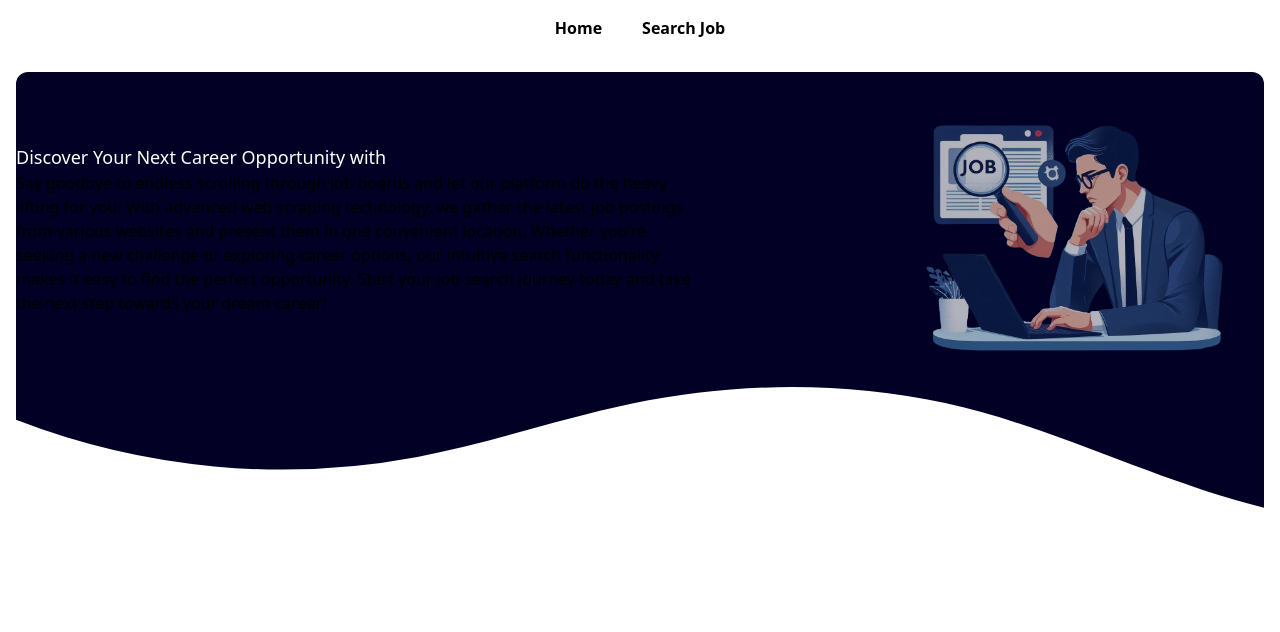
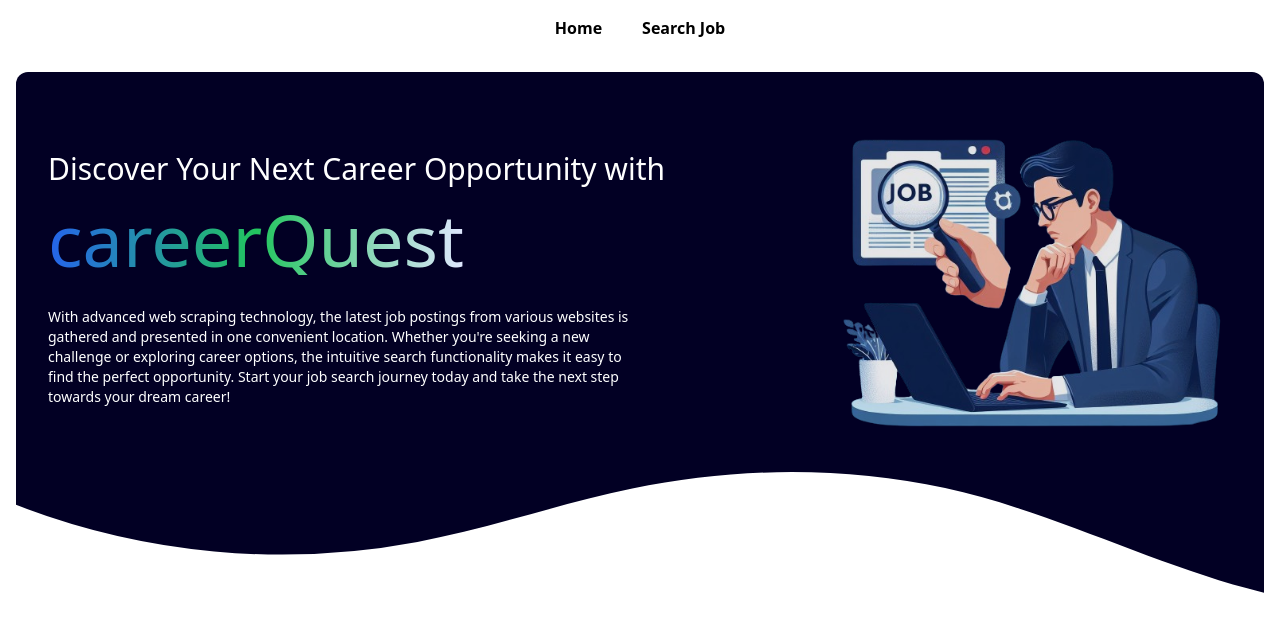
Before and after one commit to PRASUN-SITAULA/careerQuest, a React (Vite) app in the folder frontend/: page /jobs in a window 1280 px wide. Shown: the top 632 px of the page. Built offline with nearby package versions, Linux system fonts and the light colour scheme.

Commit message:
hero section complete

```diff
--- a/frontend/src/App.css
+++ b/frontend/src/App.css
@@ -3,7 +3,6 @@
     filter: blur(100px);
     background: radial-gradient(circle at 50% 50%,rgba(76, 0, 255, 1), rgba(76, 0, 255, 0));
     opacity: 0.2;
-
 }
 
 .custom-svg {
--- a/frontend/src/components/Landing.jsx
+++ b/frontend/src/components/Landing.jsx
@@ -6,11 +6,11 @@ export default function Landing(){
         <div className='m-4 flex justify-center items-center'>
             <div className='w-full flex flex-col'>
                 <div className='w-full flex flex-row bg-custom-blue justify-between items-center rounded-t-xl'>
-                    <div>
-                        <h1 className='text-white text-bold text-lg'>Discover Your Next Career Opportunity with</h1>
-                        <div className='w-3/4'>
-                        Say goodbye to endless scrolling through job boards and let our platform do the heavy lifting for you.
-                        With advanced web scraping technology, we gather the latest job postings from various websites and present them in one convenient location. Whether you're seeking a new challenge or exploring career options, our intuitive search functionality makes it easy to find the perfect opportunity.
+                    <div className='mt-8 ml-8'>
+                        <h1 className='text-white text-bold text-3xl'>Discover Your Next Career Opportunity with</h1>
+                        <h1 className='bg-gradient-to-r from-blue-600 via-green-500 to-indigo-100 inline-block text-transparent bg-clip-text text-7xl text-bold my-4'>careerQuest</h1>
+                        <div className='w-3/4 my-4 text-white text-sm'>
+                        With advanced web scraping technology, the latest job postings from various websites is gathered and presented in one convenient location. Whether you're seeking a new challenge or exploring career options, the intuitive search functionality makes it easy to find the perfect opportunity.
                         Start your job search journey today and take the next step towards your dream career!
                         </div>
                     </div>
@@ -18,7 +18,7 @@ export default function Landing(){
                         <img
                         src={jobImage}
                         alt="Banner"
-                        className="opacity-70"
+                        className="opacity-90"
                         />
                     </div>
                 </div>
--- a/frontend/tailwind.config.js
+++ b/frontend/tailwind.config.js
@@ -8,6 +8,8 @@ export default {
     extend: {
       colors: {
         'custom-blue': '#020024',
+        'silver': '#C0C0C0',
+        'dark-blue': '#000080',
       },
     },
   },
```
